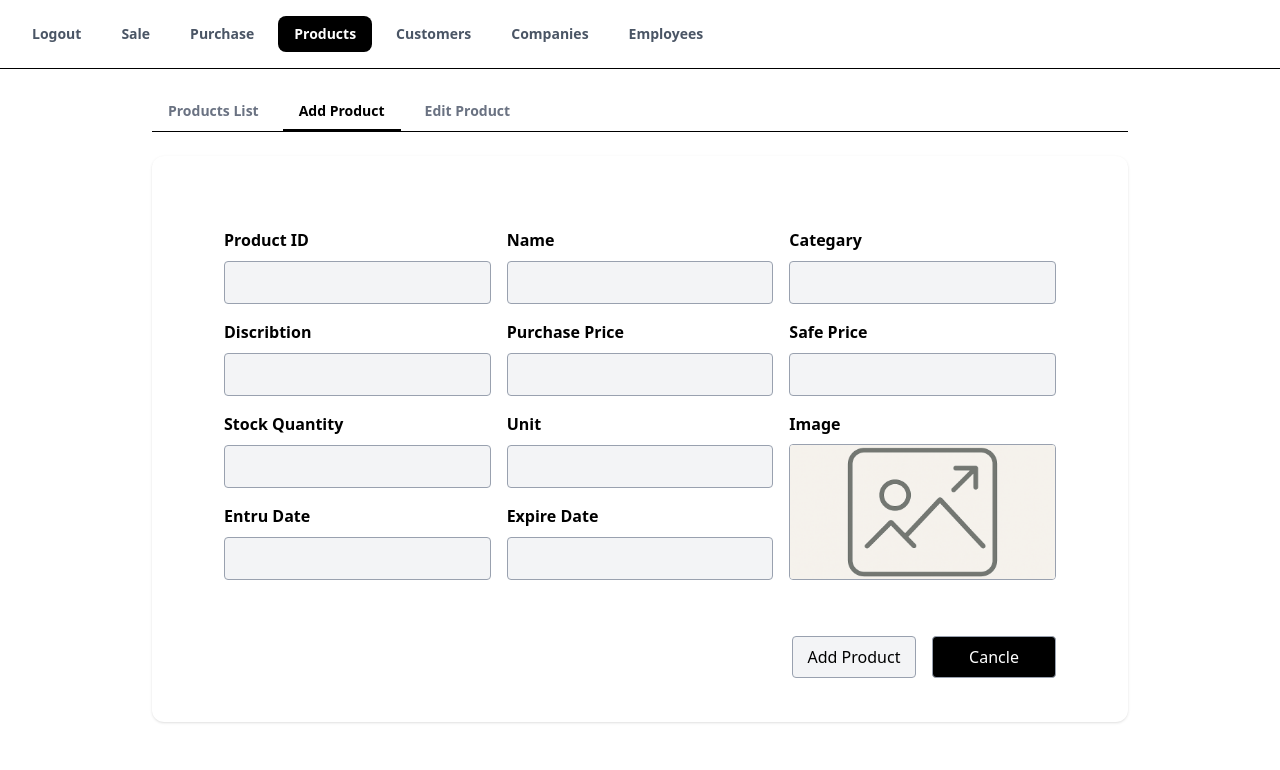
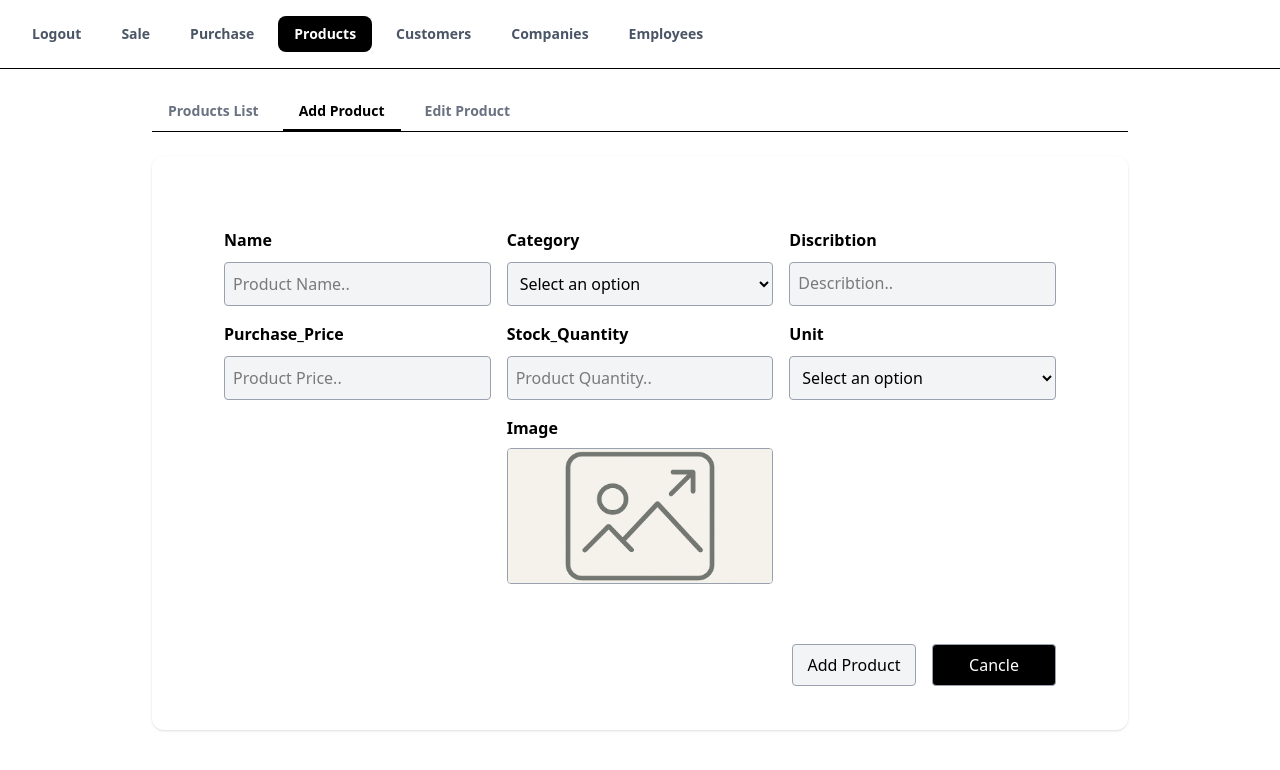
Before and after one commit to Malek1921/Sarf, a React (Vite) app: page /products in a window 1280 px wide. Both pictures are taken after a click on the button "Add Product". Shown: the top 770 px of the page. Built offline with nearby package versions, Linux system fonts and the light colour scheme.

Commit message:
Add product was updated and logic was added

```diff
--- a/src/features/products/components/addProducts/AddProduct.jsx
+++ b/src/features/products/components/addProducts/AddProduct.jsx
@@ -1,27 +1,54 @@
-import React from 'react'
+import React, { useState } from 'react'
 import Inputes from './components/Inputes'
 import ImageBar from './components/ImageBar'
 import Button from './components/Button';
+import Select from './components/Select';
 
 function AddProduct() {
+
+    const initialValues = {
+        name: '',
+        category: '',
+        discribtion: '',
+        purchase_price: '',
+        stock_quantity: '',
+        unit: '',
+        image: './DefaultProductImage.png'
+    }
+
+    const [inputeValues, setInputeValues] = useState(initialValues)
+
+
     return (
         <>
             <div className='h-full p-10 grid grid-cols-3 grid-rows-4'>
-                <Inputes label={'Product ID'} />
-                <Inputes label={'Name'} />
-                <Inputes label={'Categary'} />
-                <Inputes label={'Discribtion'} />
-                <Inputes label={'Purchase Price'} />
-                <Inputes label={'Safe Price'} />
-                <Inputes label={'Stock Quantity'} />
-                <Inputes label={'Unit'} />
-                <ImageBar label={'Image'} />
-                <Inputes label={'Entru Date'} />
-                <Inputes label={'Expire Date'} />
+                <Inputes value={inputeValues.name} label={'Name'} inputValue={setInputeValues} placeholder={'Product Name..'} />
+                <Select value={inputeValues.category} inputValue={setInputeValues} label={'Category'} options={[
+                    'Electronic',
+                    'Clouthes',
+                    'Foods',
+                    'Drinks',
+                    'Shoes',
+                ]} />
+                <Inputes value={inputeValues.discribtion} inputValue={setInputeValues} label={'Discribtion'} placeholder={'Describtion..'} tArea={true} />
+                <Inputes value={inputeValues.purchase_price} inputValue={setInputeValues} label={'Purchase_Price'} placeholder={'Product Price..'} />
+                <Inputes value={inputeValues.stock_quantity} inputValue={setInputeValues} label={'Stock_Quantity'} placeholder={'Product Quantity..'} />
+                <Select value={inputeValues.unit} inputValue={setInputeValues} label={'Unit'} options={[
+                    'Electronic',
+                    'Clouthes',
+                    'Foods',
+                    'Drinks',
+                    'Shoes',
+                ]} />
+                <i></i>
+                <ImageBar value={inputeValues.image} setInputValue={setInputeValues} label={'Image'} />
             </div>
             <div className='w-full flex justify-end pr-12 pb-5 gap-4'>
-                <Button innerText={'Add Product'} bStyle={'bg-gray-100 text-black hover:bg-gray-200'} />
-                <Button innerText={'Cancle'} bStyle={'bg-black text-white hover:bg-gray-800'} />
+                <Button innerText={'Add Product'} onClick={() => {
+                    console.log(inputeValues);
+                    setInputeValues(initialValues);
+                }} bStyle={'bg-gray-100 text-black hover:bg-gray-200'} />
+                <Button innerText={'Cancle'} onClick={() => { setInputeValues(initialValues) }} bStyle={'bg-black text-white hover:bg-gray-800'} />
             </div>
         </>
     )
--- a/src/features/products/components/addProducts/components/Button.jsx
+++ b/src/features/products/components/addProducts/components/Button.jsx
@@ -4,7 +4,7 @@ function Button({ innerText, bStyle, onClick }) {
     return (
         <button
             className={`rounded-sm border p-2 w-31 border-gray-400 font-medium outline-0 mt-2 transition-all duration-300 cursor-pointer ${bStyle && bStyle}`}
-            onClick={onClick}
+            onClick={onClick && onClick}
         >{innerText}</button>
     )
 }
--- a/src/features/products/components/addProducts/components/ImageBar.jsx
+++ b/src/features/products/components/addProducts/components/ImageBar.jsx
@@ -1,16 +1,13 @@
-import React, { useState } from 'react';
+import React from 'react';
 import { HiArrowUpRight } from "react-icons/hi2";
 
-function ImageBar({ label }) {
-    const [imageSrc, setImageSrc] = useState(
-        "./DefaultProductImage.png"
-    );
+function ImageBar({ label, value, setInputValue }) {
 
     const handleImageChange = (e) => {
         const file = e.target.files[0];
         if (file) {
             const newUrl = URL.createObjectURL(file);
-            setImageSrc(newUrl);
+            setInputValue(prev => ({ ...prev, [label.toLowerCase()]: newUrl }) );
         }
     };
 
@@ -19,7 +16,7 @@ function ImageBar({ label }) {
             <label className="font-bold text-black">{label}</label>
             <div className="relative h-34 mb-2 overflow-hidden row-span-2 rounded w-full border border-gray-400 group">
                 <img
-                    src={imageSrc}
+                    src={value}
                     alt="Product Image"
                     className="w-full h-full object-cover"
                 />
--- a/src/features/products/components/addProducts/components/Inputes.jsx
+++ b/src/features/products/components/addProducts/components/Inputes.jsx
@@ -1,15 +1,26 @@
 import React from 'react'
 
-function Inputes({ label, type, placeholder, value }) {
+function Inputes({ label, type, placeholder, value, inputValue, tArea }) {
+
     return (
         <div className='p-2 grid grid-cols-1 grid-rows-3'>
             <label className='font-bold text-black'>{label}</label>
+            {tArea ?
+                <textarea
+                    value={ value && value}
+                    placeholder={placeholder && placeholder}
+                    onChange={(e) => { inputValue(prev => ({ ...prev, [label.toLowerCase()]: e.target.value })) }}
+                    className='bg-gray-100 rounded-sm h-11 resize-none border disabled:bg-gray-200 disabled:text-blue-300 border-gray-400 font-medium p-2 focus:border-2 focus:border-gray-600 outline-0 text-black row-span-2 mt-2'
+                ></textarea>
+                :
                 <input
                     className='bg-gray-100 rounded-sm border disabled:bg-gray-200 disabled:text-blue-300 border-gray-400 font-medium pl-2 focus:border-2 focus:border-gray-600 outline-0 text-black row-span-2 mt-2'
                     type={type ? type : 'text'}
                     placeholder={placeholder ? placeholder : ''}
                     value={value && value}
+                    onChange={(e) => {inputValue(prev => ({...prev, [label.toLowerCase()]: e.target.value}))}}
                 />
+            }
         </div>
     )
 }
--- /dev/null
+++ b/src/features/products/components/addProducts/components/Select.jsx
@@ -0,0 +1,17 @@
+import React from 'react'
+
+function Select({ label, options, inputValue, value }) {
+    return (
+        <div className='p-2 grid grid-cols-1 grid-rows-3'>
+            <label className='font-bold text-black'>{label}</label>
+            <select value={value} onChange={(e) => { inputValue(prev => ({ ...prev, [label.toLowerCase()]: e.target.value })) }} className='bg-gray-100 rounded-sm border disabled:bg-gray-200 disabled:text-blue-300 border-gray-400 font-medium pl-2 focus:border-2 focus:border-gray-600 outline-0 text-black row-span-2 mt-2'>
+                <option value="">Select an option</option>
+                {options && options.map((option) => (
+                    <option>{option}</option>
+                ))}
+            </select>
+        </div>
+    )
+}
+
+export default Select
--- a/src/features/products/components/editProduct/EditProduct.jsx
+++ b/src/features/products/components/editProduct/EditProduct.jsx
@@ -7,17 +7,14 @@ function EditProduct() {
   return (
     <>
       <div className='h-full p-10 grid grid-cols-3 grid-rows-4'>
-        <Inputes label={'Product ID'} />
         <Inputes label={'Name'} />
         <Inputes label={'Categary'} />
         <Inputes label={'Discribtion'} />
         <Inputes label={'Purchase Price'} />
-        <Inputes label={'Safe Price'} />
         <Inputes label={'Stock Quantity'} />
         <Inputes label={'Unit'} />
+        <i></i>
         <ImageBar label={'Image'} />
-        <Inputes label={'Entru Date'} />
-        <Inputes label={'Expire Date'} />
       </div>
       <div className='w-full flex justify-end pr-12 pb-5 gap-4'>
         <Button innerText={'Edit Product'} bStyle={'bg-gray-100 text-black hover:bg-gray-200'} />
```
Lines whose indentation alone changed are shown as unchanged.
